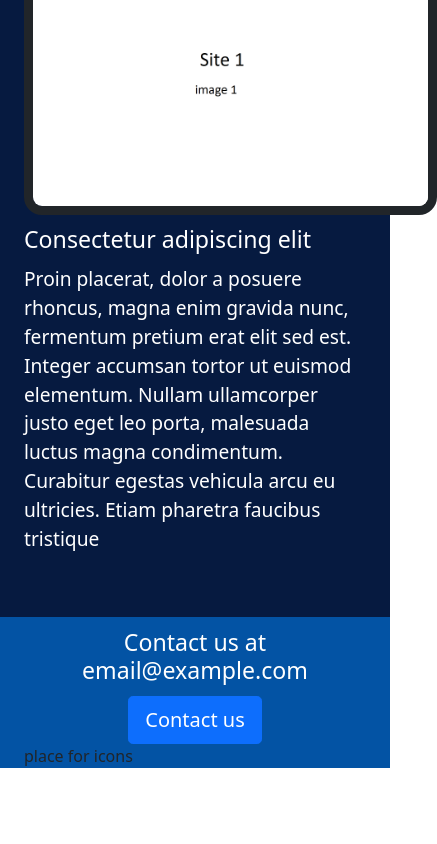
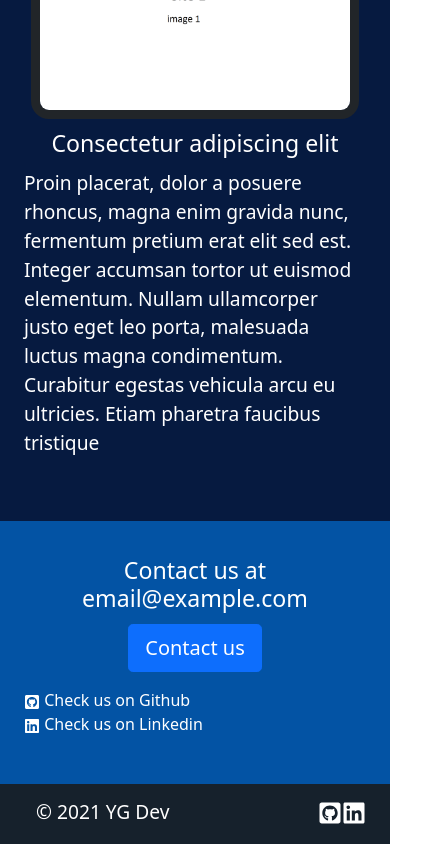
Before and after one commit to YG-Dev/React-portfolio-page, a React (Create React App) app: page / in a window 390 px wide. Shown: the part 3656-4500 px from the top of the page, 437 px wide, since content can reach past the window. Before the commit the page ends 4424 px from the top, so only its background shows below. Built offline with nearby package versions, Linux system fonts and the light colour scheme.

Commit message:
first complete build finished!

```diff
--- a/src/Apps/MainContact.js
+++ b/src/Apps/MainContact.js
@@ -1,8 +1,9 @@
 import { Container, Row, Col, Button } from 'react-bootstrap';
+import { FaGithubSquare, FaLinkedin } from 'react-icons/fa';
 
 function MainContact (props) {
     return (
-        <Container fluid id={props.id} className="main-contact">
+        <Container fluid id={props.id} className="main-contact pb-5 pt-4">
             <Container>
                 <Row>
                     <Col sm={2}></Col>
@@ -10,7 +11,10 @@ function MainContact (props) {
                         <h3 className="portfolio-title"><a href="mailto:example@com.com" className="portfolio-hyperlink">Contact us at email@example.com</a></h3>
                         <Button size="lg" style={{ backgroundColour: "red" }}><a href="mailto:example@com.com" className="button-link">Contact us</a></Button>
                     </Col>
-                    <Col sm={2} align="left">place for icons</Col>
+                    <Col sm={4} align="left" className="mt-3">
+                        <Row><a href="https://www.example.com" target="_blank" className="portfolio-hyperlink"><FaGithubSquare/> Check us on Github</a></Row>
+                        <Row><a href="https://www.example.com" target="_blank" className="portfolio-hyperlink"><FaLinkedin/> Check us on Linkedin</a></Row>
+                    </Col>
                 </Row>
             </Container>
         </Container>
--- a/src/Apps/MainPortfolio.js
+++ b/src/Apps/MainPortfolio.js
@@ -28,7 +28,7 @@ function MainPortfolio (props) {
                 <Container>
                     <Row className="pt-5">
                         <Col align="center">
-                            <img src={Portfolio1} style={{ height: "15em" }} className="img-border img-portfolio" onClick={() => handleShow(Portfolio1)}/>
+                            <img src={Portfolio1} className="img-border img-portfolio" onClick={() => handleShow(Portfolio1)}/>
                         </Col>
                         <Col>
                             <h3 className="portfolio-title"><a href="#" className="portfolio-hyperlink">Lorem ipsum dolor sit amet</a></h3>
@@ -37,7 +37,7 @@ function MainPortfolio (props) {
                     </Row>
                     <Row className="pt-5 pb-5">
                         <Col align="center">
-                            <img src={Bingo1} style={{ height: "15em" }} className="img-border img-portfolio" onClick={() => handleShow(Bingo1)}/>
+                            <img src={Bingo1} className="img-border img-portfolio" onClick={() => handleShow(Bingo1)}/>
                         </Col>
                         <Col>
                             <h3 className="portfolio-title">Consectetur adipiscing elit</h3>
--- /dev/null
+++ b/src/Components/Footer.js
@@ -0,0 +1,23 @@
+import { React } from 'react';
+import { Container, Row, Col } from 'react-bootstrap';
+import { FaGithubSquare, FaLinkedin } from 'react-icons/fa';
+
+const Footer = () => {
+    return (
+        <Container fluid className="footer">
+            <Container>
+                <Row className="ms-auto menu-elements pb-3 pt-2">
+                    <Col align="left">
+                        <span className="footer-copyright-note">&copy; {1900+new Date().getYear()} YG Dev</span>
+                    </Col>
+                    <Col align="right">
+                        <a href="https://www.example.com" target="_blank" className="portfolio-hyperlink"><FaGithubSquare/></a>
+                        <a href="https://www.example.com" target="_blank" className="portfolio-hyperlink"><FaLinkedin/></a>
+                    </Col>
+                </Row>
+            </Container>
+        </Container>
+    )
+}
+
+export default Footer;
--- a/src/Pages/HomePage.js
+++ b/src/Pages/HomePage.js
@@ -3,6 +3,7 @@ import MainBanner from '../Apps/MainBanner';
 import MainServices from '../Apps/MainServices';
 import MainPortfolio from '../Apps/MainPortfolio';
 import MainContact from '../Apps/MainContact';
+import Footer from '../Components/Footer';
 
 function HomePage () {
     return (
@@ -12,6 +13,7 @@ function HomePage () {
             <MainServices id="our-services"/>
             <MainPortfolio id="portfolio"/>
             <MainContact id="contact"/>
+            <Footer id="footer"/>
         </>
     )
 }
--- a/src/Styles/App.css
+++ b/src/Styles/App.css
@@ -30,7 +30,6 @@ body {
     animation: App-logo-spin infinite 20s linear;
   }
 }
-
 .App-header {
   background-color: #282c34;
   min-height: 100vh;
@@ -123,6 +122,15 @@ body {
   background-color: #0353A4;
 }
 /* !!! */
+/* Footer */
+.footer {
+  background-color: #16212c;
+}
+.footer-copyright-note {
+  color: var(--main-color-text);
+  font-size: 0.8em;
+}
+/* !!! */
 /* Commons */
 .call-heading {
   text-align: center;
@@ -160,6 +168,7 @@ body {
 .img-portfolio {
   opacity: 1;
   transition: .5s ease;
+  height: 15em;
 }
 .img-portfolio:hover {
   opacity: 0.6;
@@ -181,3 +190,13 @@ body {
   color: var(--main-color-text-hover) !important;
 }
 /* !!! */
+
+/* small screens 755 */
+@media only screen and (max-width: 755px) and (min-width: 0px) {
+  .img-portfolio {
+    height: 12em;
+  }
+  .portfolio-title {
+    text-align: center;
+  }
+}
```
Also changed, not shown: 1 other file (tests, documents, lock files or other folders).
